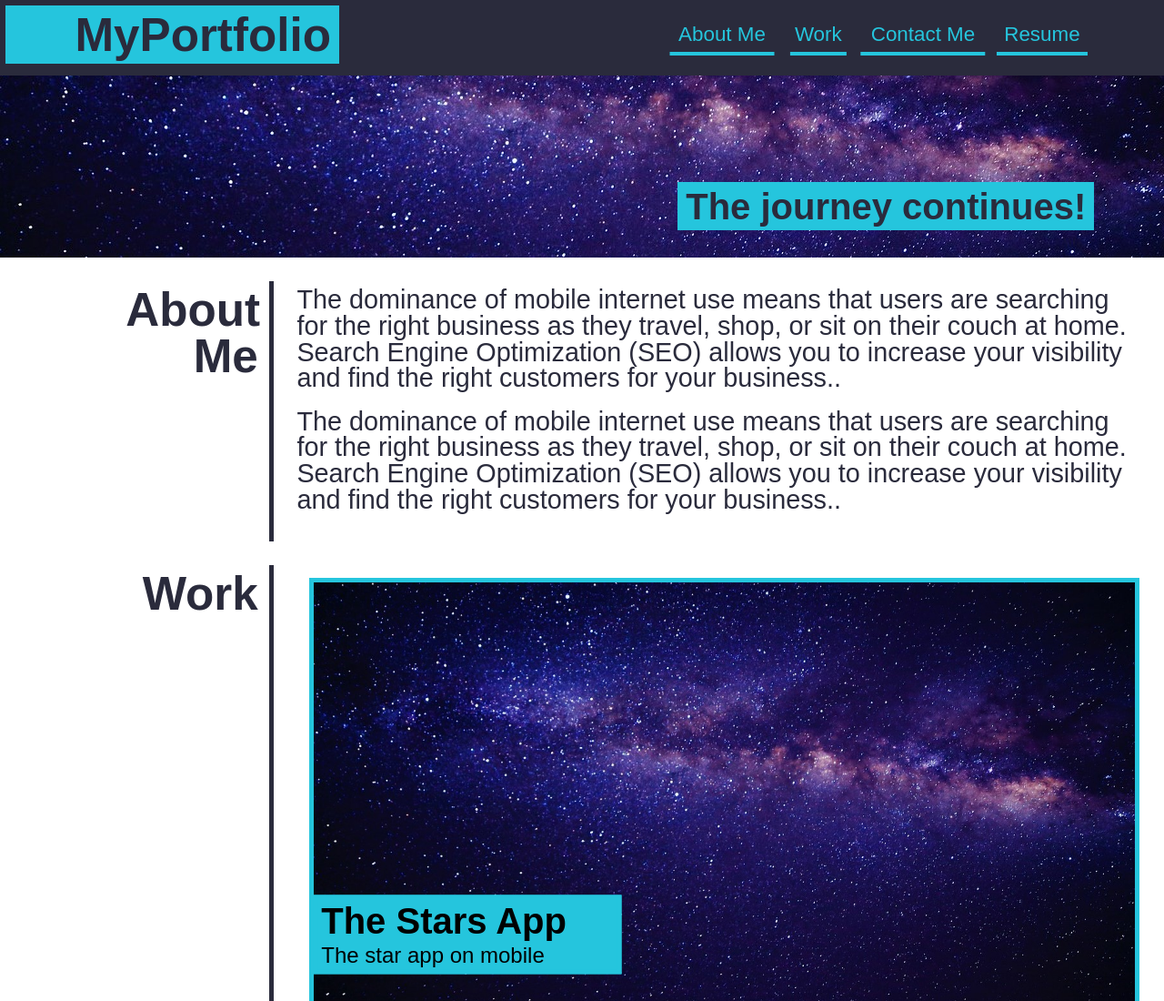
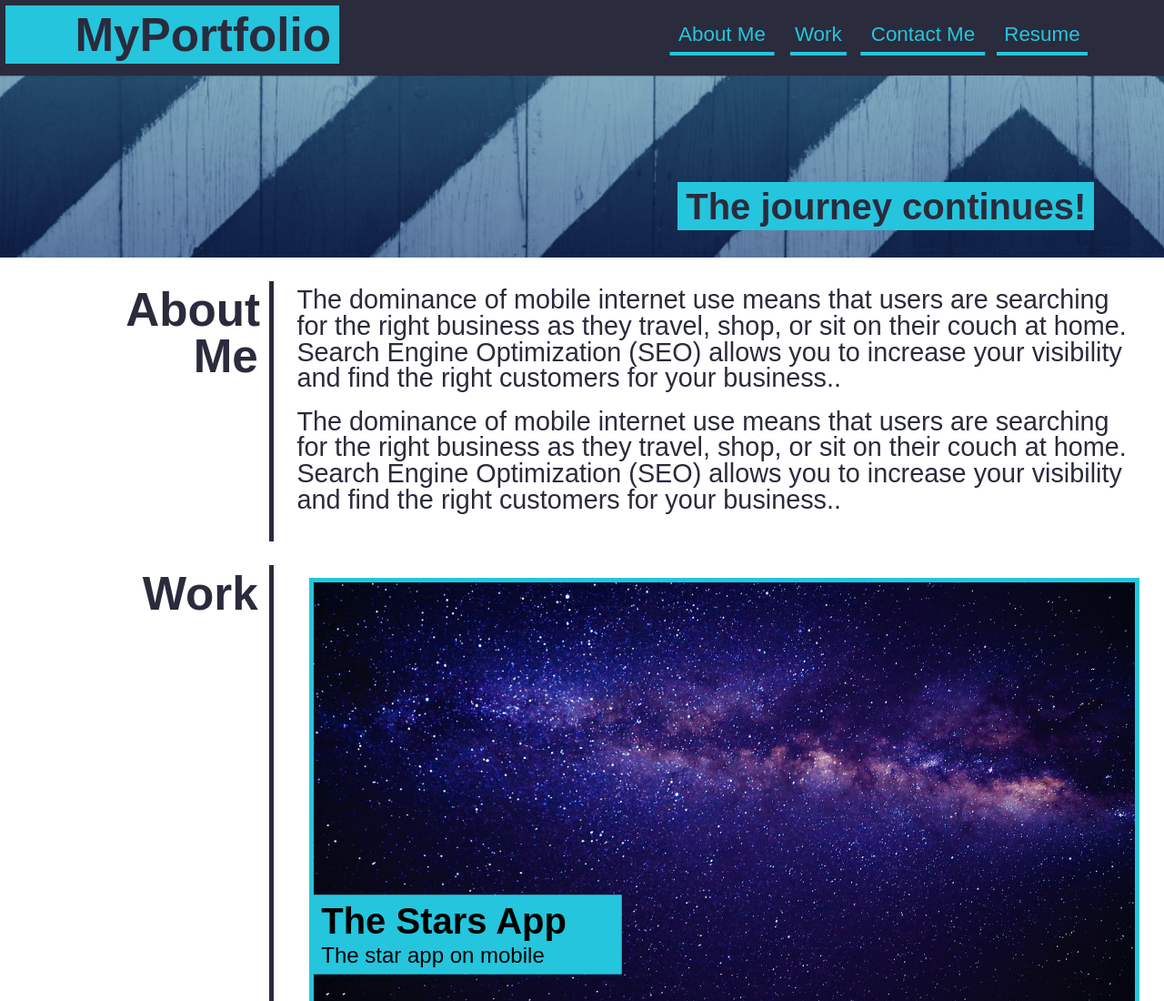
Before and after one commit to EliabN/02-Challenge, a plain HTML site: page index.html in a window 1280 px wide. Shown: the top 1100 px of the page at 91% size. Drawn offline with Linux system fonts and the light colour scheme.

Commit message:
Hero image

```diff
--- a/Assets/css/style.css
+++ b/Assets/css/style.css
@@ -108,7 +108,7 @@ img:hover {
   min-height: 200px;
   width: 100%;
   margin-bottom: 1%;
-  background-image: url("/Assets/stars.jpg");
+  background-image: url("/Assets/Hero.png");
   background-size: cover;
   background-position: center;/* Make image centre */
 }
```
Also changed, not shown: Assets/Hero.png (added).
